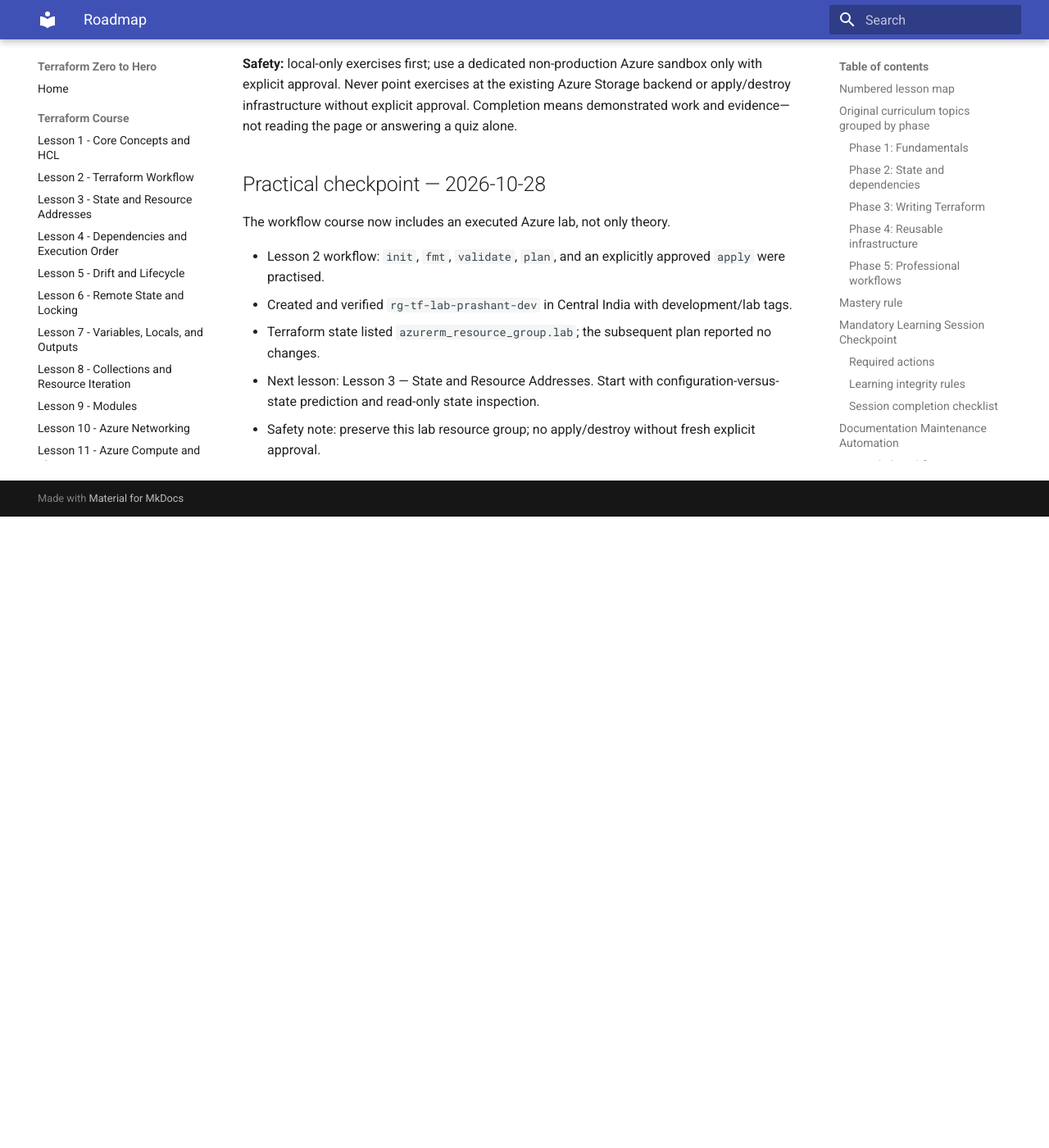
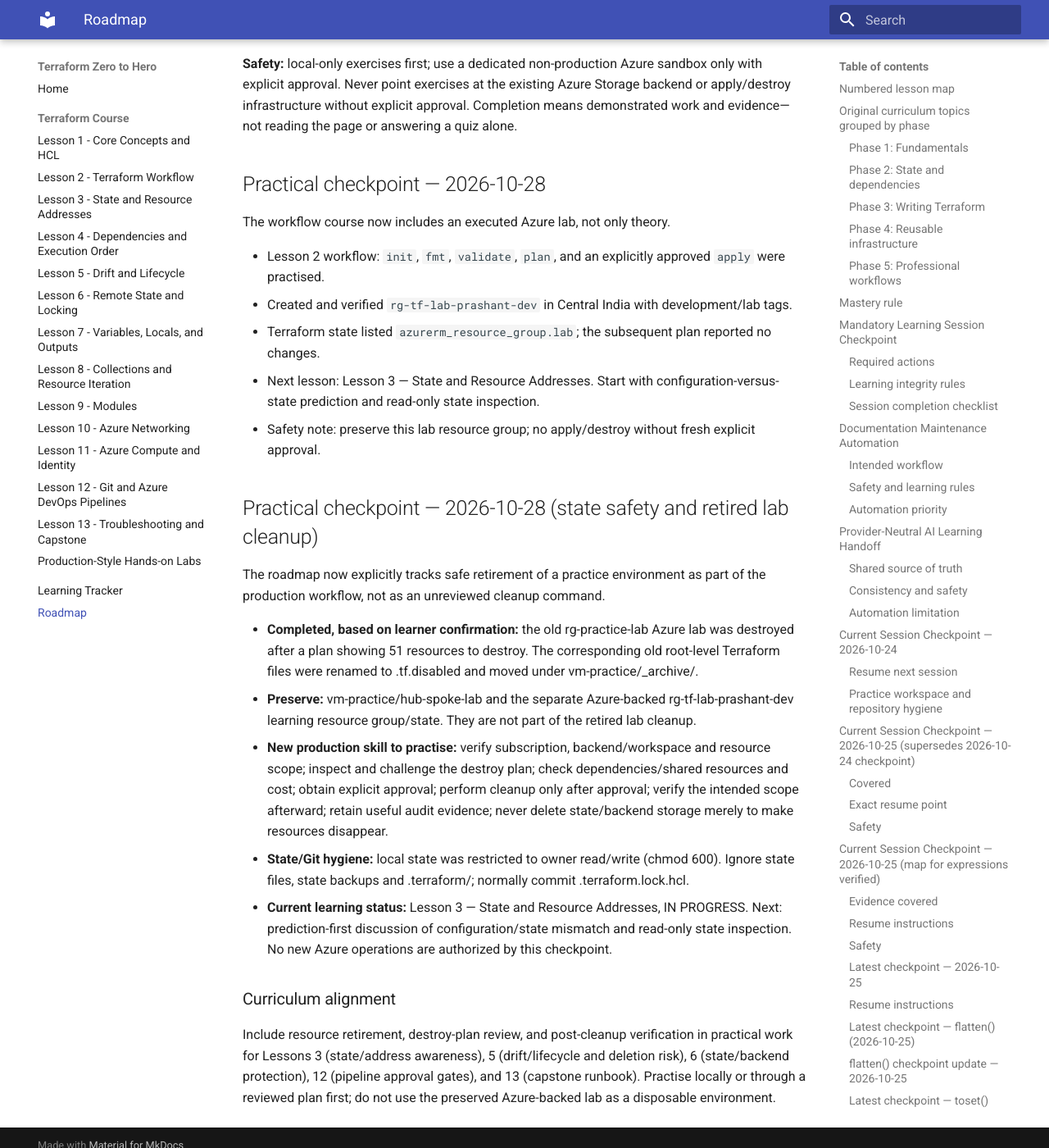
Before and after one commit to pshewale-dev/terraform-azure-lab, an MkDocs documentation site: the page built from docs/LEARNING-ROADMAP.md, in a window 1280 px wide and 1400 px high, scrolled down 15726 px. Shown: the whole window at 82% size. Built offline with MkDocs 1.6.1 and Material for MkDocs 9.7.7, drawn with Linux system fonts in a browser that asks for light colours; before the commit the page ends 16356 px from its top, so only the background shows below that.

Commit message:
docs: checkpoint state safety and lab cleanup

```diff
--- a/docs/LEARNING-ROADMAP.md
+++ b/docs/LEARNING-ROADMAP.md
@@ -393,3 +393,17 @@ The workflow course now includes an executed Azure lab, not only theory.
 - Terraform state listed `azurerm_resource_group.lab`; the subsequent plan reported no changes.
 - Next lesson: Lesson 3 — State and Resource Addresses. Start with configuration-versus-state prediction and read-only state inspection.
 - Safety note: preserve this lab resource group; no apply/destroy without fresh explicit approval.
+
+
+## Practical checkpoint — 2026-10-28 (state safety and retired lab cleanup)
+
+The roadmap now explicitly tracks safe retirement of a practice environment as part of the production workflow, not as an unreviewed cleanup command.
+
+- **Completed, based on learner confirmation:** the old rg-practice-lab Azure lab was destroyed after a plan showing 51 resources to destroy. The corresponding old root-level Terraform files were renamed to .tf.disabled and moved under vm-practice/_archive/.
+- **Preserve:** vm-practice/hub-spoke-lab and the separate Azure-backed rg-tf-lab-prashant-dev learning resource group/state. They are not part of the retired lab cleanup.
+- **New production skill to practise:** verify subscription, backend/workspace and resource scope; inspect and challenge the destroy plan; check dependencies/shared resources and cost; obtain explicit approval; perform cleanup only after approval; verify the intended scope afterward; retain useful audit evidence; never delete state/backend storage merely to make resources disappear.
+- **State/Git hygiene:** local state was restricted to owner read/write (chmod 600). Ignore state files, state backups and .terraform/; normally commit .terraform.lock.hcl.
+- **Current learning status:** Lesson 3 — State and Resource Addresses, IN PROGRESS. Next: prediction-first discussion of configuration/state mismatch and read-only state inspection. No new Azure operations are authorized by this checkpoint.
+
+### Curriculum alignment
+Include resource retirement, destroy-plan review, and post-cleanup verification in practical work for Lessons 3 (state/address awareness), 5 (drift/lifecycle and deletion risk), 6 (state/backend protection), 12 (pipeline approval gates), and 13 (capstone runbook). Practise locally or through a reviewed plan first; do not use the preserved Azure-backed lab as a disposable environment.
```
